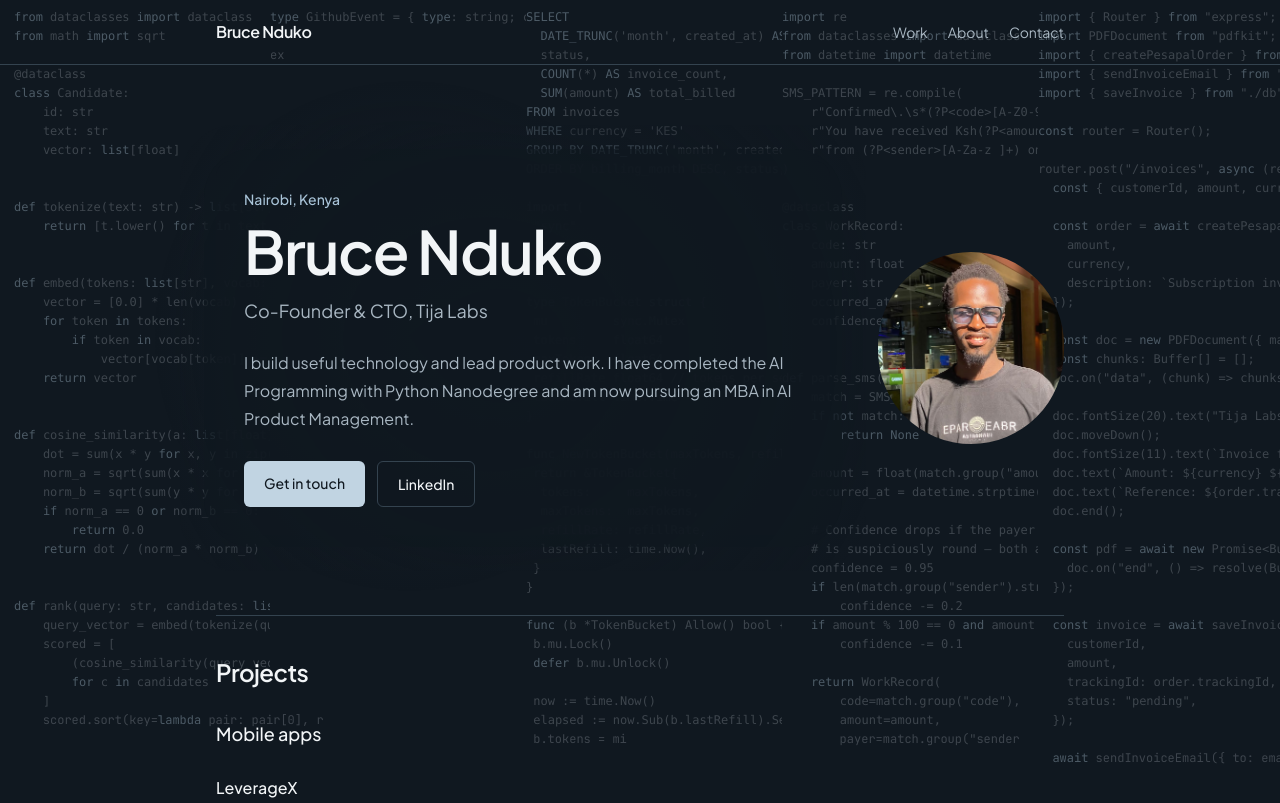
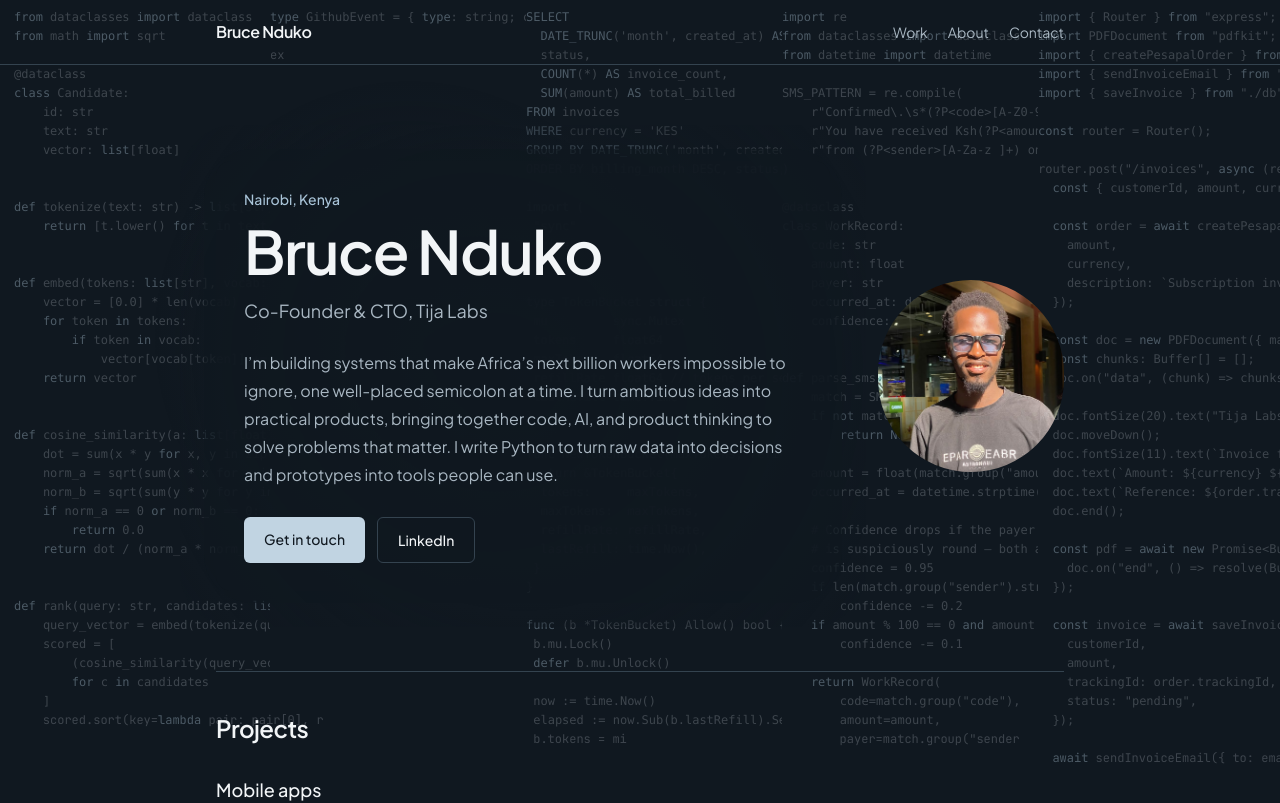
Before and after one commit to ndukobruce-bot/Bruce-Nduko-Website, a Next.js app: page / in a window 1280 px wide. Shown: the top 803 px of the page. Built offline with nearby package versions, Linux system fonts and the light colour scheme.

Commit message:
Edited the introduction part.

```diff
--- a/src/app/page.tsx
+++ b/src/app/page.tsx
@@ -19,9 +19,12 @@ export default function Home() {
           </h1>
           <p className="mt-4 text-lg text-muted">{profile.headline}</p>
           <p className="mt-6 max-w-xl leading-7 text-muted">
-            I build useful technology and lead product work. I have completed
-            the AI Programming with Python Nanodegree and am now pursuing an MBA
-            in AI Product Management.
+            I’m building systems that make Africa’s next billion workers
+            impossible to ignore, one well-placed semicolon at a time. I turn
+            ambitious ideas into practical products, bringing together code,
+            AI, and product thinking to solve problems that matter. I write
+            Python to turn raw data into decisions and prototypes into tools
+            people can use.
           </p>
           <div className="mt-7 flex flex-wrap gap-3">
             <a className="rounded-md bg-accent-rich px-5 py-3 text-sm font-medium text-accent-ink hover:opacity-90" href={`mailto:${profile.contact.email}`}>
```
